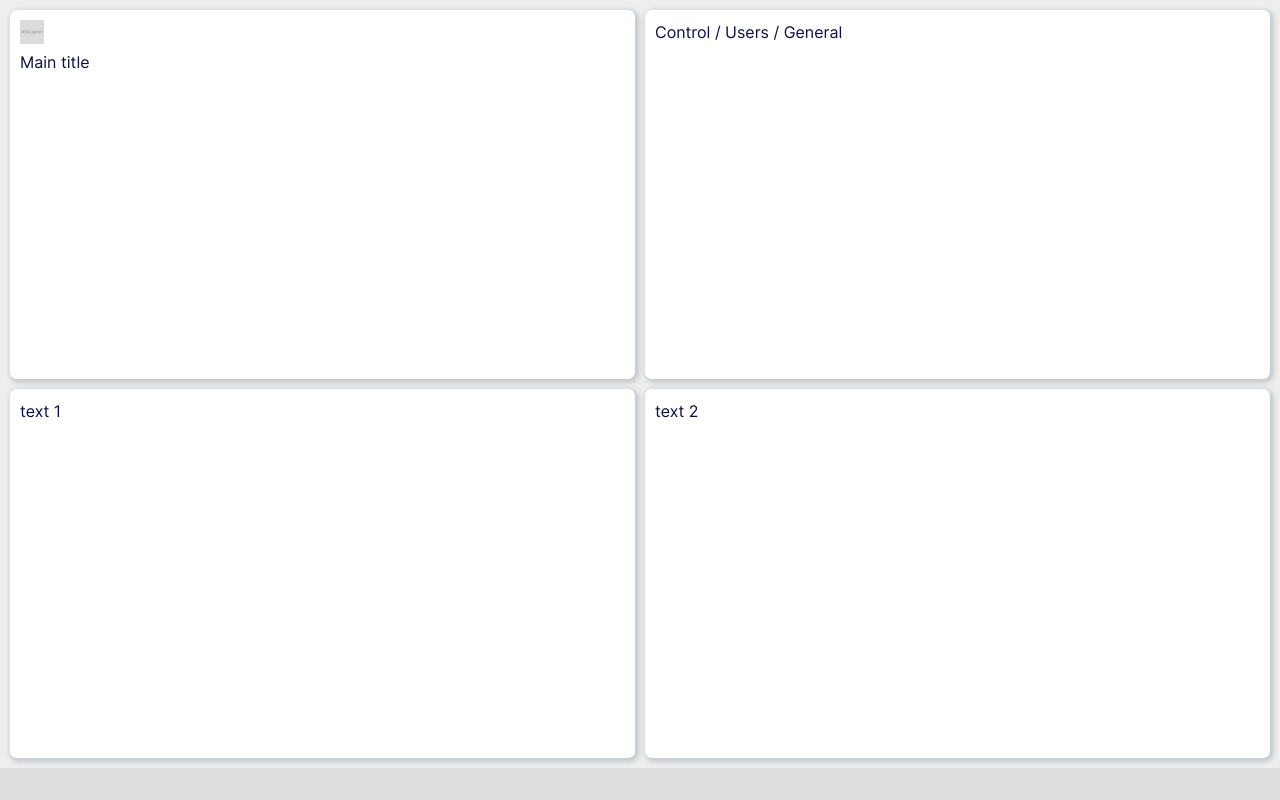
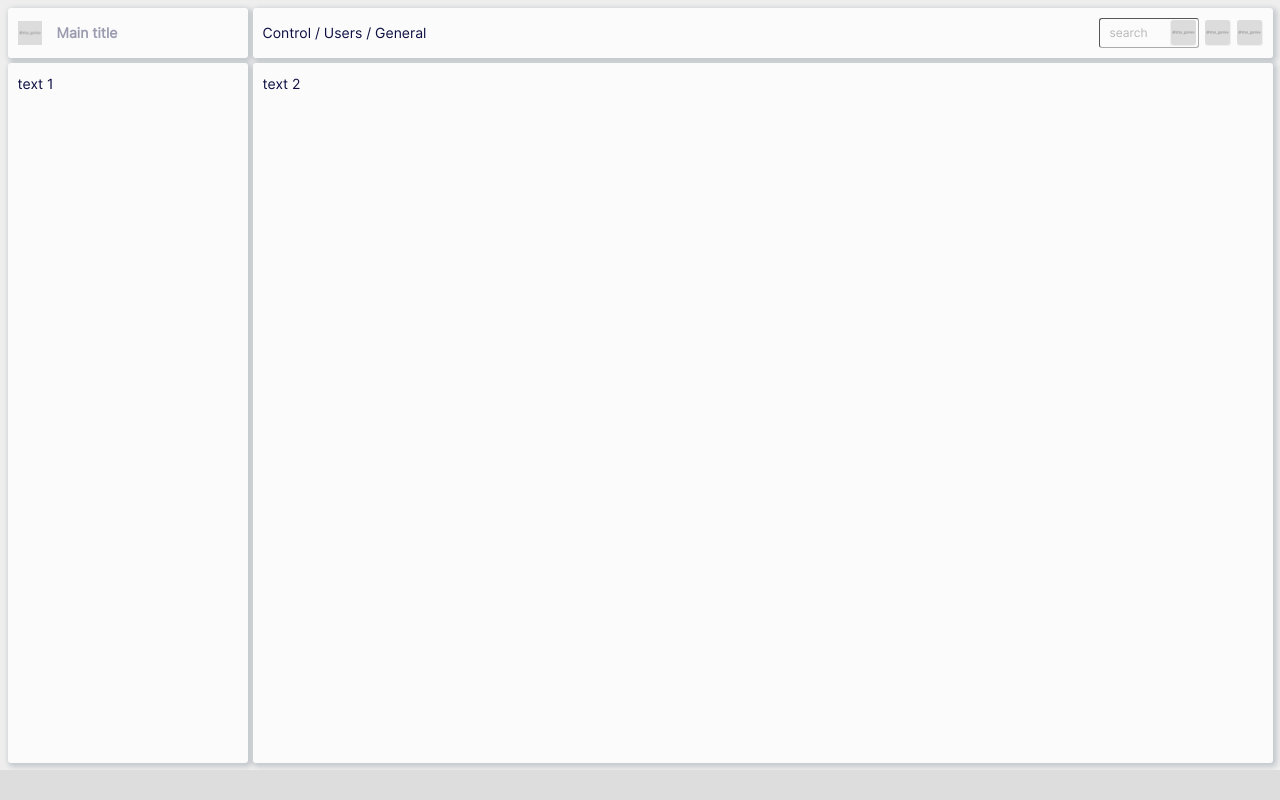
Before and after one commit to stasganiev/game-admin-app, a plain HTML site: page index.html in a window 1280 px wide. Drawn offline with Linux system fonts and the light colour scheme.

Commit message:
Header is drowing and styling

```diff
--- /dev/null
+++ b/css/outlines.css
@@ -0,0 +1,312 @@
+// ////////////////////////////
+// Общие свойства для всех
+// ////////////////////////////
+
+main,
+header,
+footer,
+section,
+article,
+nav,
+menu,
+aside,
+h1,
+h2,
+h3,
+h4,
+h5,
+h6,
+ul,
+ol,
+li,
+table,
+tr,
+td,
+div,
+img,
+a,
+p,
+span {
+  position: relative;
+}
+
+main::before,
+header::before,
+footer::before,
+section::before,
+article::before,
+nav::before,
+menu::before,
+aside::before,
+h1::before,
+h2::before,
+h3::before,
+h4::before,
+h5::before,
+h6::before,
+ul::before,
+ol::before,
+li::before,
+table::before,
+tr::before,
+td::before,
+div::before,
+img::before,
+a::before,
+p::before,
+span::before {
+  position: absolute;
+
+  width: 30px;
+  left: 0;
+  top: 0;
+
+  font-size: 8px;
+  text-align: center;
+  text-transform: lowercase;
+  color: #000000;
+  border-radius: 10px;
+}
+
+// ////////////////////////////
+// Базовые элементы страницы
+// ////////////////////////////
+main,
+header,
+footer {
+  background-color: rgba(221, 221, 221, 0.05);
+  border: #dddddd 1px dashed;
+}
+
+main::before,
+header::before,
+footer::before {
+  background-color: rgba(221, 221, 221, 0.5);
+}
+
+main::before {
+  content: "main";
+}
+
+header::before {
+  content: "hder";
+}
+
+footer::before {
+  content: "foot";
+}
+
+// ////////////////////////////
+// Базовая разметка
+// ////////////////////////////
+
+section,
+article,
+nav,
+menu,
+aside {
+  background-color: rgba(153, 153, 153, 0.05);
+  border: #999999 1px dashed;
+}
+
+section::before,
+article::before,
+nav::before,
+menu::before,
+aside::before {
+  background-color: rgba(153, 153, 153, 0.5);
+}
+
+section::before {
+  content: "sect";
+}
+
+article::before {
+  content: "artc";
+}
+
+nav::before {
+  content: "nav";
+}
+
+menu::before {
+  content: "menu";
+}
+
+aside::before {
+  content: "asid";
+}
+
+// ////////////////////////////
+// Заголовки
+// ////////////////////////////
+
+h1,
+h2,
+h3,
+h4,
+h5,
+h6 {
+  background-color: rgba(221, 0, 0, 0.05);
+  border: #dd0000 1px dashed;
+}
+
+h1::before,
+h2::before,
+h3::before,
+h4::before,
+h5::before,
+h6::before {
+  background-color: rgba(221, 0, 0, 0.5);
+}
+
+h1::before {
+  content: "h1";
+}
+
+h2::before {
+  content: "h2";
+}
+
+h3::before {
+  content: "h3";
+}
+
+h4::before {
+  content: "h4";
+}
+
+h5::before {
+  content: "h5";
+}
+
+h6::before {
+  content: "h6";
+}
+
+// ////////////////////////////
+// Составные элементы
+// ////////////////////////////
+
+ul,
+ol,
+li,
+table,
+tr,
+td {
+  background-color: rgba(221, 85, 0, 0.05);
+  border: #dd5500 1px dashed;
+}
+
+ul::before,
+ol::before,
+li::before,
+table::before,
+tr::before,
+td::before {
+  background-color: rgba(221, 85, 0, 0.5);
+}
+
+ul::before {
+  content: "ul";
+}
+
+ol::before {
+  content: "ol";
+}
+
+li::before {
+  content: "li";
+}
+
+table::before {
+  content: "tble";
+}
+
+tr::before {
+  content: "tr";
+}
+
+td::before {
+  content: "td";
+}
+
+// ////////////////////////////
+// Основная разметка
+// ////////////////////////////
+div {
+  background-color: rgba(221, 221, 0, 0.05);
+  border: #dddd00 1px dashed;
+}
+
+div::before {
+  background-color: rgba(221, 221, 0, 0.5);
+  content: "div";
+}
+
+img {
+  background-color: rgba(221, 0, 221, 0.05);
+  border: #dd00dd 1px dashed;
+}
+
+img::before {
+  background-color: rgba(221, 0, 221, 0.5);
+  content: "img";
+}
+
+a,
+p,
+span {
+  background-color: rgba(0, 221, 221, 0.05);
+  border: #00dddd 1px dashed;
+}
+
+a::before,
+p::before,
+span::before {
+  background-color: rgba(0, 221, 221, 0.5);
+}
+
+a::before {
+  content: "a";
+}
+
+p::before {
+  content: "p";
+}
+
+span::before {
+  content: "span";
+}
+
+// ////////////////////////////
+// Для отключения рамок
+// ////////////////////////////
+
+// main,
+// header,
+// footer,
+// section,
+// article,
+// nav,
+// menu,
+// aside,
+// h1,
+// h2,
+// h3,
+// h4,
+// h5,
+// h6,
+// ul,
+// ol,
+// li,
+// table,
+// tr,
+// td,
+// div,
+// img,
+// a,
+// p,
+// span {
+//   border: none;
+// }
--- a/css/style.css
+++ b/css/style.css
@@ -40,8 +40,12 @@ html {
 
   --text-color: #0d0e42;
   --bg-color: #eeeeee;
-  --bg-color-workspace: #ffffff;
+  --bg-color-workspace: #fbfbfb;
+  --bg-color-light: #ffffff;
   --bg-unanaible-plasce: #dddddd;
+
+  --input-border-color: #aaaaaa;
+  --input-border-color-active: #333333;
 
   height: 100%;
 }
@@ -57,7 +61,7 @@ body {
 
   font-family: "Inter", "Candara", sans-serif;
   font-style: normal;
-  font-size: 1rem;
+  font-size: 14px;
   line-height: 1.5;
   font-weight: normal;
   text-transform: unset;
@@ -121,11 +125,20 @@ a {
 // Main frames
 // /////////////////////////*/
 
+.main,
+.footer {
+  --height-footer: 30px;
+}
+
 .main {
+  --height-head: 60px;
+  --gap-grid: 10px;
+  --width-nav: 250px;
+
   display: grid;
-  grid-template-rows: calc(48vh - 15px) calc(48vh - 15px);
-  grid-template-columns: calc(50vw - 15px) calc(50vw - 15px);
-  grid-gap: 10px;
+  grid-template-rows: calc(var(--height-head) - var(--gap-grid)) calc(100vh - var(--height-head) - var(--height-footer) - var(--gap-grid));
+  grid-template-columns: calc(var(--width-nav) - var(--gap-grid)) calc(100vw - var(--width-nav) - var(--gap-grid));
+  grid-gap: calc(var(--gap-grid) / 2);
 
   justify-content: center;
   align-content: center;
@@ -136,13 +149,133 @@ a {
 .main-area {
   padding: 10px;
 
-  border-radius: 7px;
+  border-radius: 3px;
   background-color: var(--bg-color-workspace);
   box-shadow: 2px 2px 5px 2px rgba(34, 60, 80, 0.2);
 }
 
 .footer {
-  height: 4vh;
+  height: var(--height-footer);
 
   background-color: var(--bg-unanaible-plasce);
 }
+
+/*/ //////////////////////////
+// Header
+// /////////////////////////*/
+
+/* Logo */
+
+.main-area__logo {
+  display: flex;
+  align-items: center;
+}
+
+.main-area__logo_img {
+  width: 24px;
+  height: 24px;
+
+  margin-right: 15px;
+}
+
+.main-area__logo_name {
+  font-weight: bold;
+  opacity: 0.4;
+}
+
+/* Title */
+
+.main-area__title {
+  display: flex;
+  align-items: center;
+}
+
+.main-title__bread-crumbs {
+  margin-right: auto;
+}
+
+.main-title__search {
+  margin-right: 6px;
+}
+
+.main-title__settings {
+  margin-right: 6px;
+}
+
+.main-title__account {
+}
+
+.search__wrap {
+  position: relative;
+  display: flex;
+  flex-direction: row;
+}
+
+.search__input {
+  width: 100px;
+  padding: 5px 10px;
+  padding-right: 25px;
+
+  border-radius: 3px;
+  border-width: 1px;
+  outline: none;
+
+  background-color: var(--bg-color-workspace);
+  border-color: var(--input-border-color);
+
+  transition: all 0.2s;
+}
+
+.search__input,
+.search__input::placeholder {
+  font-size: 12px;
+  font-weight: normal;
+  font-style: normal;
+  line-height: 1.5;
+}
+
+.search__input::placeholder {
+  opacity: 0.5;
+}
+
+.search__input:hover {
+  background-color:var(--bg-color-light);
+  border-color: var(--input-border-color-active);
+}
+
+.search__input:active,
+.search__input:focus {
+  border-color: var(--input-border-color-active);
+}
+
+.button-with-picture {
+  display: block;
+  width: 26px;
+  height: 26px;
+
+  cursor: pointer;
+  border: none;
+  border-radius: 3px;
+}
+
+.picture-button {
+  width: 25px;
+  height: 25px;
+  border-radius: 3px;
+}
+
+.search__button {
+  position: absolute;
+  top: 2px;
+  right: 3px;
+}
+
+.search__btn-img {
+  position: absolute;
+  top: 0;
+  right: 0;
+}
+
+/*/ //////////////////////////
+// Navigation
+// /////////////////////////*/
--- a/index.html
+++ b/index.html
@@ -9,6 +9,7 @@
   <meta name="description" content="Description about site">
 
   <link href="css/normalize.css" rel="stylesheet">
+  <!-- <link href="css/outlines.css" rel="stylesheet"> -->
   <link href="css/style.css" rel="stylesheet">
   <link rel="preload" href="fonts/Inter-Regular.woff2" as="font" crossorigin="anonymous">
 
@@ -26,14 +27,23 @@
       <div class="main-title__bread-crumbs">
         <p class="bread-crumbs">Control / Users / General</p>
       </div>
-      <div class="main-title__search">
-
+      <div class="main-title__search search">
+        <div class="search__wrap">
+          <input class="search__input" type="text" id="input-search" name="input-search" placeholder="search">
+          <button class="search__button button-with-picture" type="button" alt="find...">
+            <img class="search__btn-img picture-button" src="img/temp.jpg" width="18" height="18" alt="search">
+          </button>
+        </div>
       </div>
-      <div class="main-title__settings">
-
+      <div class="main-title__settings settings">
+        <button class="settings__button button-with-picture" type="button" alt="settings">
+          <img class="settings__btn-img picture-button" src="img/temp.jpg" width="18" height="18" alt="settings">
+        </button>
       </div>
-      <div class="main-title__account">
-
+      <div class="main-title__account account">
+        <button class="account__button button-with-picture" type="button" alt="account">
+          <img class="account__btn-img picture-button" src="img/temp.jpg" width="18" height="18" alt="account">
+        </button>
       </div>
     </div>
 
```
Also changed, not shown: css/temp.css (deleted).
